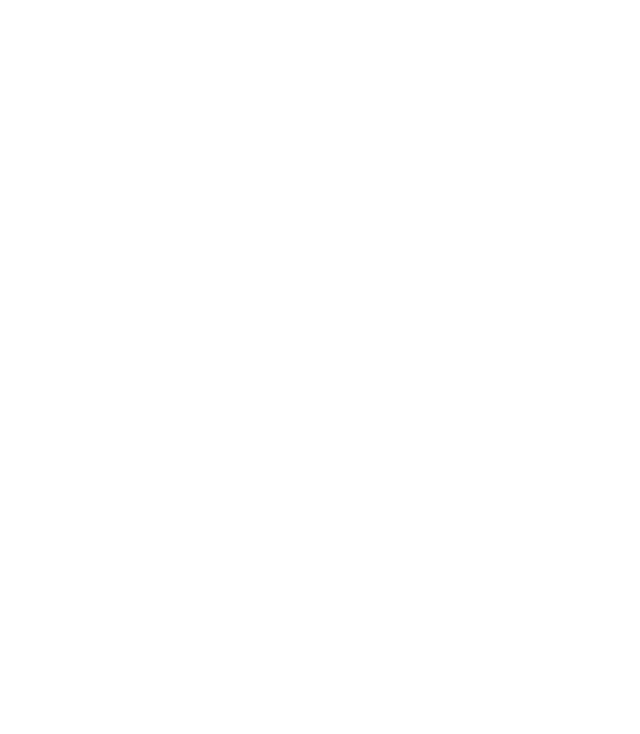
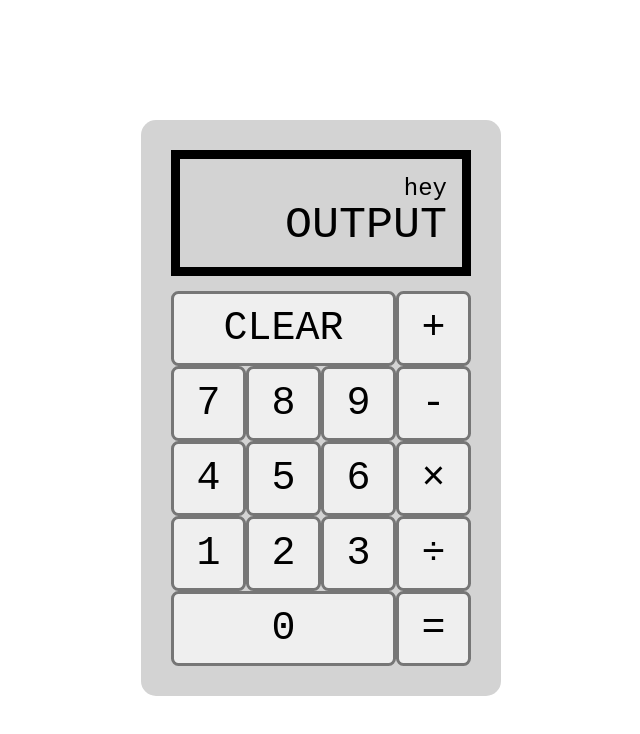
Before and after one commit to edwincheng0530/calculator, a plain HTML site: page index.html in a window 1280 px wide. Shown: the whole page, without its empty margins (319-959 px from the left). Drawn offline with Linux system fonts and the light colour scheme.

Commit message:
Create foundation of calculculator-look

```diff
--- a/index.html
+++ b/index.html
@@ -3,10 +3,47 @@
     <head>
         <meta charset="UTF-8">
         <title>Calculator</title>
-        <link rel="stylesheet" href="styles.css">
+        <link rel="stylesheet" href="./styles.css">
     </head>
     <body>
-
+        <div class="calculator">
+            <div class="result">
+                <div class="previous">hey</div>
+                <div class="output">OUTPUT</div>
+            </div>
+            <div class="input">
+                <div class="left-side">
+                    <div class="row first">
+                        <button class="button clear">CLEAR</button>
+                    </div>
+                    <div class="row second">
+                        <button class="button">7</button>
+                        <button class="button">8</button>
+                        <button class="button">9</button>
+                    </div>
+                    <div class="row third">
+                        <button class="button">4</button>
+                        <button class="button">5</button>
+                        <button class="button">6</button>
+                    </div>
+                    <div class="row fourth">
+                        <button class="button">1</button>
+                        <button class="button">2</button>
+                        <button class="button">3</button>
+                    </div>
+                    <div class="row fifth">
+                        <button class="button zero">0</button>
+                    </div>
+                </div>
+                <div class="right-side">
+                    <button class="button">+</button>
+                    <button class="button">-</button>
+                    <button class="button">&times;</button>
+                    <button class="button">&divide;</button>
+                    <button class="button">=</button>
+                </div>
+            </div>
+        </div>
         <script src="javascript.js"></script>
     </body>
 </html>
--- a/styles.css
+++ b/styles.css
@@ -0,0 +1,59 @@
+* {
+    font-family:'Courier New', Courier, monospace
+}
+
+body, html {
+    height: 100%;
+}
+
+body {
+    display: flex;
+    justify-content: center;
+    align-items: center;
+}
+
+.calculator {
+    display: flex;
+    flex-direction: column;
+    background-color: lightgray;
+    transform: scale(3);
+    padding: 10px;
+    gap: 5px;
+    border-radius: 5px;
+}
+
+.result {
+    text-align: right;
+    border-style: solid;
+    padding: 5px;
+    font-size: 15px;
+}
+
+.previous {
+    font-size: 8px;
+}
+/*  */
+.input {
+    display: flex;
+    justify-content: space-evenly;
+}
+
+.left-side, .right-side {
+    display: flex;
+    flex-direction: column;
+}
+
+.button {
+    width: 25px;
+    height: 25px;
+    text-align: center;
+}
+
+.button.clear, button.zero {
+    width: 100%;
+}
+
+.row {
+    display: flex;
+    justify-content: space-around;
+}
```
